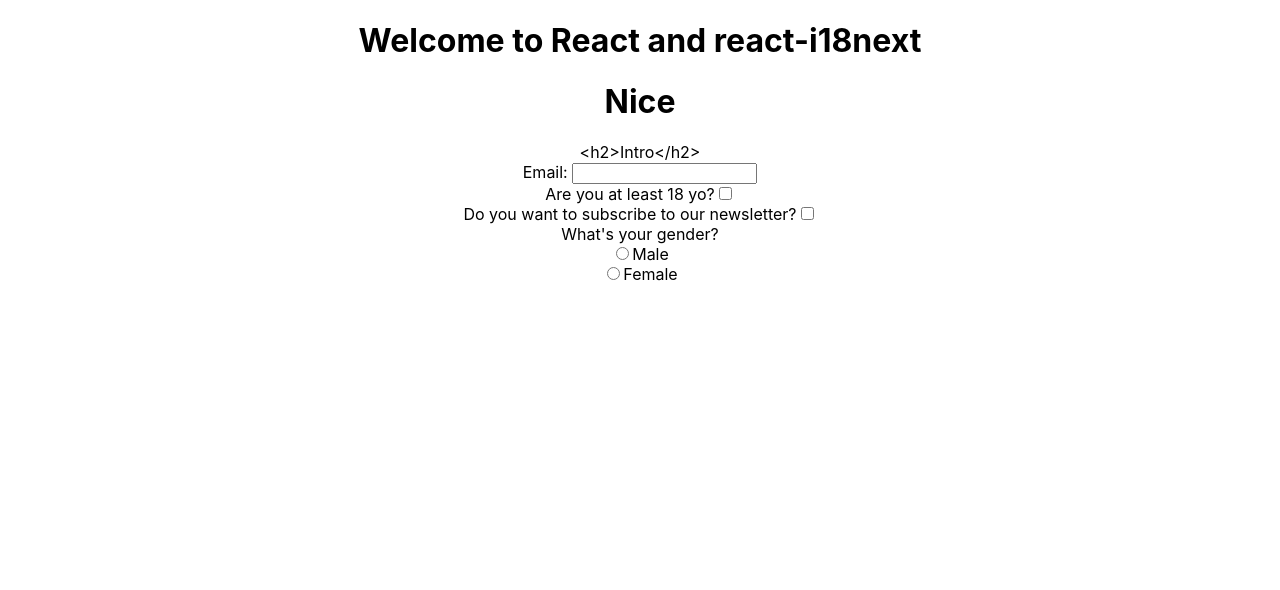
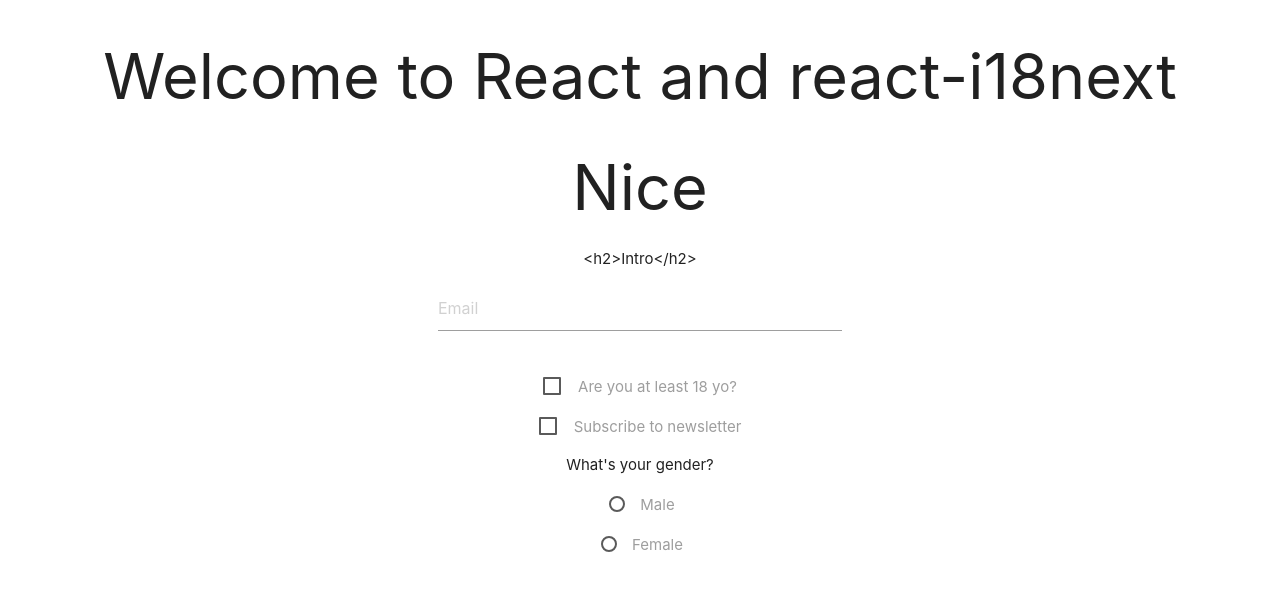
Before and after one commit to conrisc/React-signUp-multilingual-component, a React (Create React App) app: page / in a window 1280 px wide. Shown: the top 590 px of the page. Built offline with nearby package versions, Linux system fonts and the light colour scheme.

Commit message:
Adds materialize library

```diff
--- a/public/index.html
+++ b/public/index.html
@@ -9,6 +9,8 @@
       name="description"
       content="Web site created using create-react-app"
     />
+    <!-- MATERIALIZE -->
+    <link rel="stylesheet" href="https://cdnjs.cloudflare.com/ajax/libs/materialize/1.0.0/css/materialize.min.css">
     <link rel="apple-touch-icon" href="%PUBLIC_URL%/logo192.png" />
     <!--
       manifest.json provides metadata used when your web app is installed on a
--- a/src/SignUpForm.jsx
+++ b/src/SignUpForm.jsx
@@ -2,32 +2,39 @@
 
 export function SignUpForm(props) {
     return (
+        <div className="row">
+            <form className="col s4 offset-s4">
+                <div className="row">
+                    <div className="input-field col s12">
+                        <input placeholder="Email" type="email" class="validate" />
+                    </div>
+                </div>
+                <p>
+                    <label>
+                        <input type="checkbox" />
+                        <span>Are you at least 18 yo?</span>
+                    </label>
+                </p>
+                <p>
+                    <label>
+                        <input type="checkbox" />
+                        <span>Subscribe to newsletter</span>
+                    </label>
+                </p>
                 <div>
-            <form>
-                Email: <input type="email" />
-                <br/>
-                <label>
-                    Are you at least 18 yo?
-                    <input type="checkbox" />
-                </label>
-                <br/>
-                <label>
-                    Do you want to subscribe to our newsletter?
-                    <input type="checkbox" />
-                </label>
-                <br/>
-                <div>
-                    What's your gender?
-                    <br/>
+                    <p>What's your gender?</p>
+                    <p>
                         <label>
                             <input type="radio" name="gender" value="Male" />
-                        Male
+                            <span>Male</span>
                         </label>
-                    <br/>
+                    </p>
+                    <p>
                         <label>
                             <input type="radio" name="gender" value="Female" />
-                        Female
+                            <span>Female</span>
                         </label>
+                    </p>
                 </div>
             </form>
         </div>
```
Lines whose indentation alone changed are shown as unchanged.
